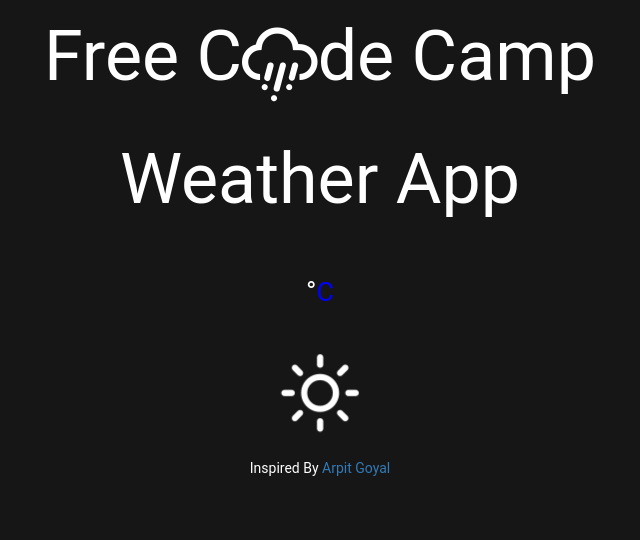
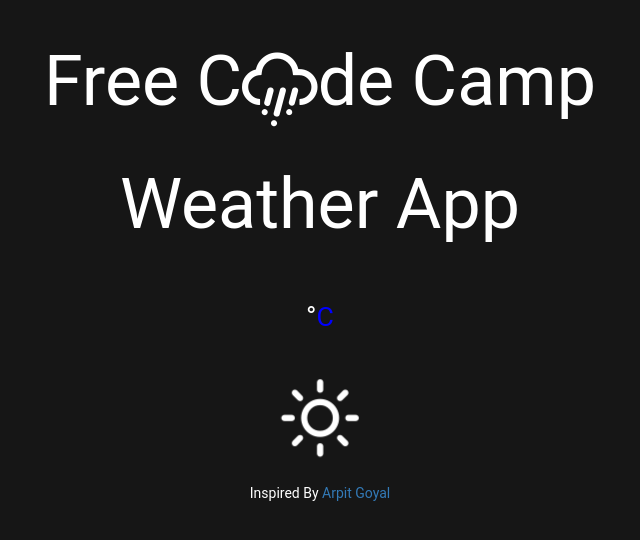
Before and after one commit to arpitgo4/Local-Weather-App, a React app: page / in a window 1280 px wide. Shown: the whole page, without its empty margins (320-960 px from the left). Built offline with nearby package versions, Linux system fonts and the light colour scheme; no server answers.

Commit message:
margin added on top of header component

```diff
--- a/src/style.css
+++ b/src/style.css
@@ -9,6 +9,10 @@
 
 .container-fluid {
 	color: white;
+}
+
+.header {
+	margin-top: 2%;
 }
 
 .header, .sun {
```
